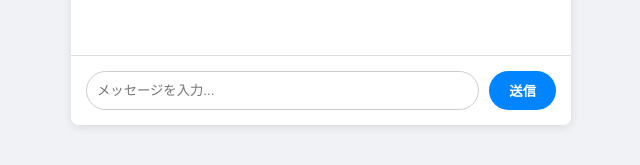
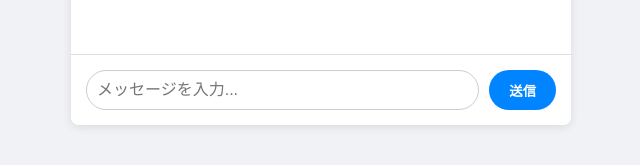
Before and after one commit to atsuo-architect/family-connect, a website: page frontend/index.html in a window 1280 px wide. Shown: the part 615-780 px from the top of the page, 319-959 px from the left. Drawn offline with Linux system fonts and the light colour scheme.

Commit message:
fix: prevent iOS auto-zoom on message input
- Set font-size to 16px for #message-input
- Fixes the issue where iOS Safari automatically zooms in and hides the send button

```diff
--- a/frontend/index.html
+++ b/frontend/index.html
@@ -32,7 +32,7 @@
         .message { padding: 10px 15px; border-radius: 20px; background-color: #e4e6eb; width: fit-content; max-width: 80%; word-break: break-all; }
         .system-msg { text-align: center; color: #888; font-size: 0.8em; align-self: center; background: none; }
         #input-area { display: flex; padding: 15px; border-top: 1px solid #ddd; background: white; }
-        #message-input { flex-grow: 1; padding: 10px; border: 1px solid #ccc; border-radius: 20px; outline: none; }
+        #message-input { flex-grow: 1; padding: 10px; border: 1px solid #ccc; border-radius: 20px; outline: none; font-size: 16px;}
         #send-btn { background-color: #0084ff; color: white; border: none; padding: 10px 20px; margin-left: 10px; border-radius: 20px; cursor: pointer; font-weight: bold; }
         #send-btn:hover { background-color: #0073e6; }
         #loading { text-align: center; font-size: 0.8em; color: #0084ff; display: none; padding: 10px; }
```
